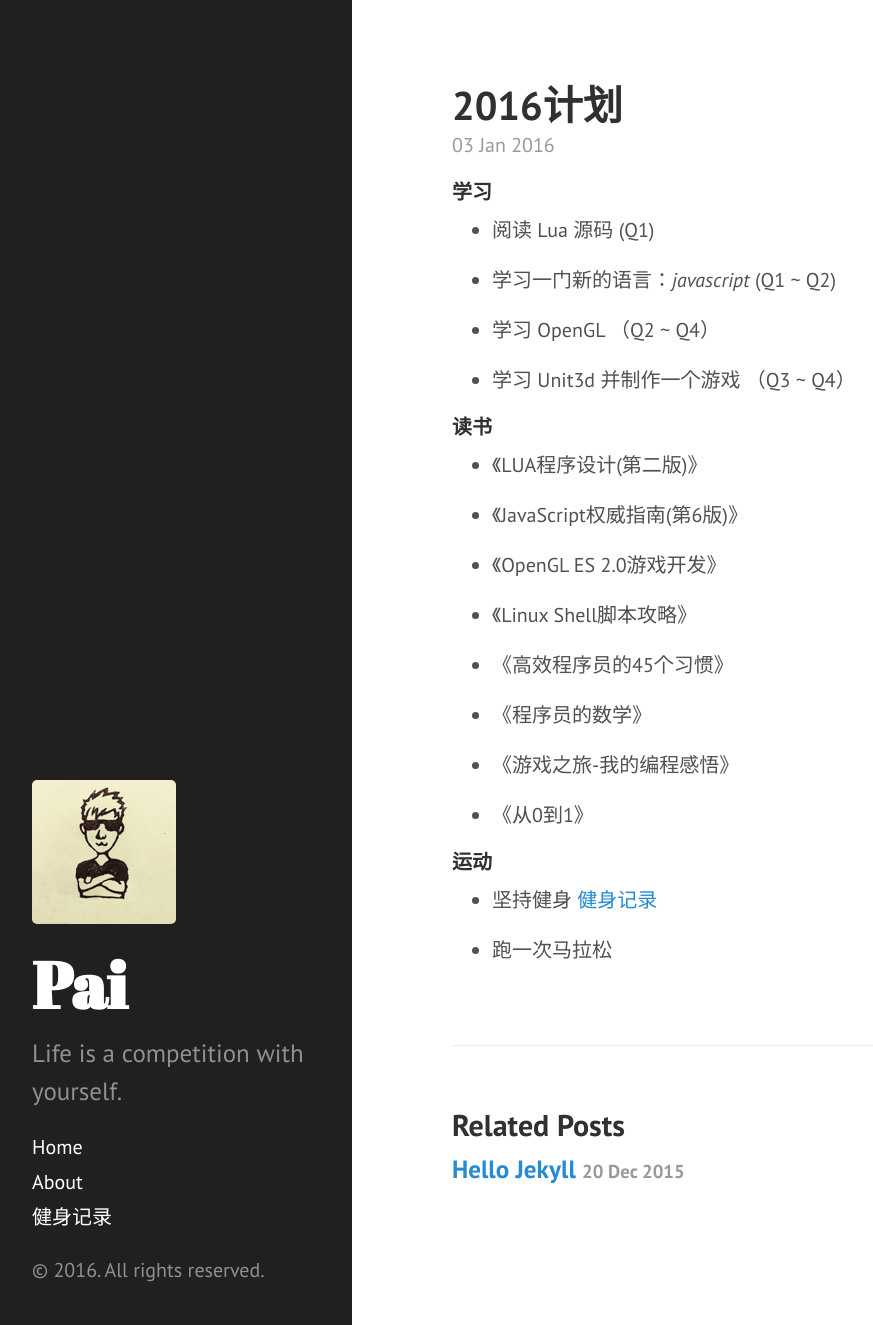
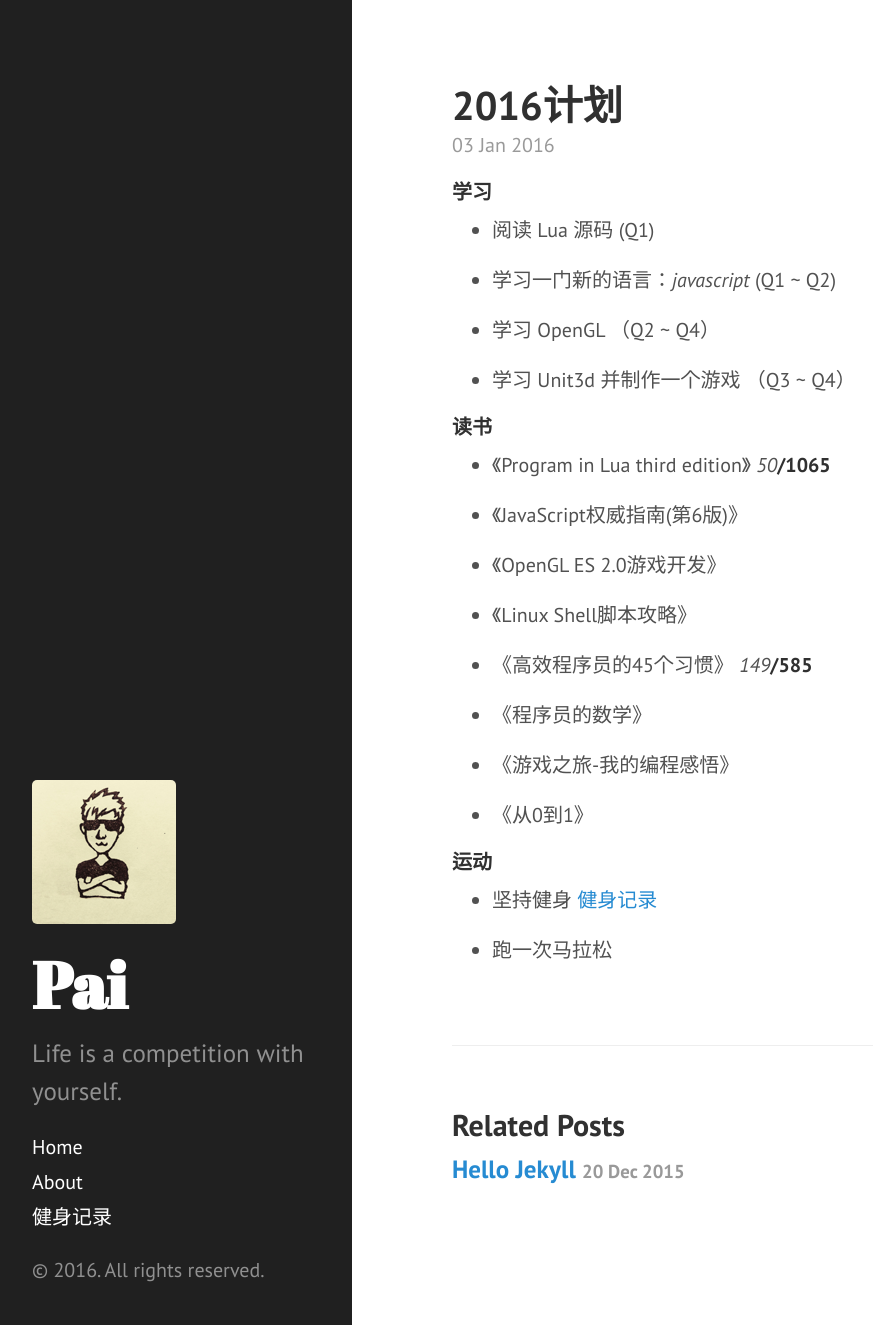
Before and after one commit to dragon8897/dragon8897.github.io, a Jekyll site: the page built from _posts/2016-01-03-new-plan.md, in a window 1280 px wide and 1325 px high. Shown: the whole window, without its empty margins (8-881 px from the left). Built offline with Jekyll 4.4.1, drawn with Linux system fonts in a browser that asks for light colours; Markdown is read by kramdown in place of the engine named in the settings.

Commit message:
add read progress record.

```diff
--- a/_posts/2016-01-03-new-plan.md
+++ b/_posts/2016-01-03-new-plan.md
@@ -21,7 +21,7 @@ title: 2016计划
 
 
 
- - 《LUA程序设计(第二版)》
+ - 《Program in Lua third edition》 *50***/1065**
 
  - 《JavaScript权威指南(第6版)》
 
@@ -29,7 +29,7 @@ title: 2016计划
 
  - 《Linux Shell脚本攻略》
 
- - 《高效程序员的45个习惯》
+ - 《高效程序员的45个习惯》 *149***/585**
 
  - 《程序员的数学》
 
```
